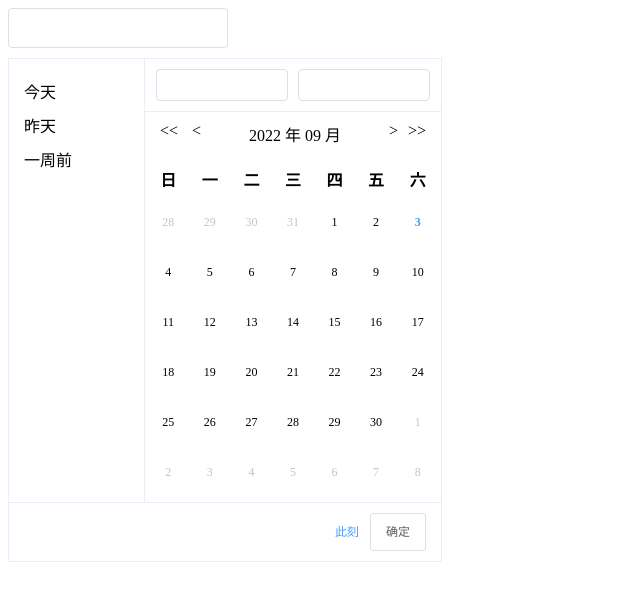
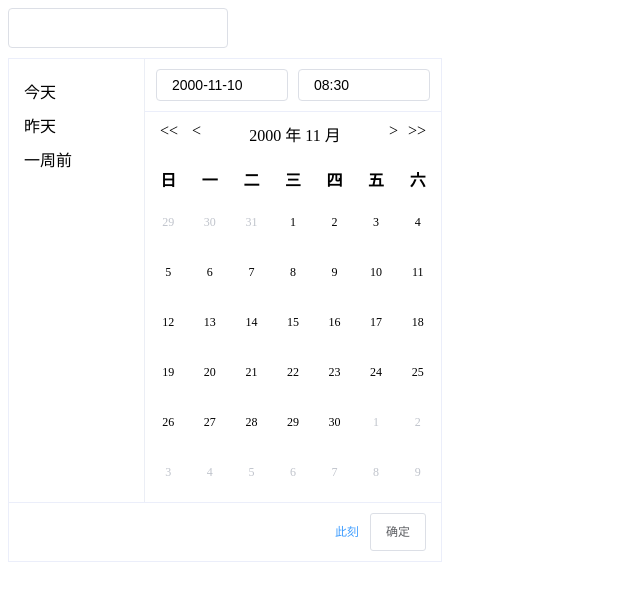
Before and after one commit to register2019/calendar, a Vue app: page / in a window 1280 px wide. Both pictures are taken after a click on the element 118 px from the left and 28 px from the top of the page. Shown: the top 600 px of the page, without its empty margins (0-640 px from the left). Built offline with nearby package versions, Linux system fonts and the light colour scheme.

Commit message:
feat: 支持Time类型选择

```diff
--- a/packages/components/Calendar/DateTime/index.vue
+++ b/packages/components/Calendar/DateTime/index.vue
@@ -17,7 +17,12 @@
         />
         <div class="dc-dialog-layout-content">
           <div class="dc-date-time-dialog-input">
-						<PanelInput v-model:date="inputDate" v-model:time="inputTime" />
+            <PanelInput
+              v-bind="$attrs"
+              v-model:date="inputDate"
+              v-model:time="inputTime"
+              :timeType="props.timeType"
+            />
           </div>
           <div class="dc-date-time-dialog-header">
             <div class="dc-date-time-dialog-header-before">
@@ -101,15 +106,7 @@ import {
   useElementBounding,
   useWindowSize,
 } from "@vueuse/core";
-import {
-	ref,
-	reactive,
-	watch,
-	onMounted,
-	computed,
-	CSSProperties,
-	nextTick,
-} from "vue";
+import { ref, computed, CSSProperties } from "vue";
 import {
   dateTimeYear,
   dateToTimeStamp,
@@ -125,7 +122,6 @@ import DefaultButton from "../../Button/index.vue";
 import { PickerOptions, DATETIMEMONTH, CASECONVERSION } from "../constants";
 import PanelSider from "../Components/panelSider.vue";
 import PanelMonthAndYear from "../Components/panelMonthAndYear.vue";
-import { log } from "console";
 
 const DateTimeRef = ref();
 const isShowPanel = ref(false);
@@ -139,9 +135,12 @@ const dynamicPanelWidth = ref<CSSProperties>({
 
 type Props = {
   pickerOptions?: PickerOptions[];
+  modelValue?: Date;
+  timeType?: string;
 };
 
 const props = defineProps<Props>();
+
 const emit = defineEmits(["onClick"]);
 const nearlyADecade = ref(dateTimeYear());
 const dateTimeInputRef = ref();
@@ -306,6 +305,18 @@ const submitBtn = () => {
   panelType.value = "day";
   isShowPanel.value = false;
 };
+if (props.modelValue) {
+  const { year, month, day, hour, minu, seco } = getTimeUtils(props.modelValue);
+  inputDate.value = year + "-" + month + "-" + day;
+  if (props.timeType === "Select") {
+    inputTime.value = hour + ":" + minu;
+  } else {
+    inputTime.value = hour + ":" + minu + ":" + seco;
+  }
+
+  currYear.value = year;
+  currMonth.value = Number(month);
+}
 
 getTableData(currYear.value, currMonth.value);
 </script>
--- a/src/App.vue
+++ b/src/App.vue
@@ -1,8 +1,11 @@
 <template>
   <div>
     <DefaultCalendar
+      v-model="defaultValue"
+      timeType="Select"
       type="DateTime"
       :picker-options="pickerOptions"
+      :selectOptions="selectOptions"
       @onClick="getSelectedTime"
     />
   </div>
@@ -10,6 +13,7 @@
 
 <script lang="ts" setup>
 import { ref, reactive, watch, computed } from "vue";
+const defaultValue = ref(new Date(2000, 10, 10, 8, 30));
 const pickerOptions = [
   {
     text: "今天",
@@ -24,6 +28,11 @@ const pickerOptions = [
     value: () => new Date().getTime() - 3600 * 1000 * 24 * 7,
   },
 ];
+const selectOptions = {
+  start: "08:00",
+  step: "00:15",
+  end: "18:30",
+};
 const getSelectedTime = (val: number) => {
   console.log(val);
 };
```
Lines whose indentation alone changed are shown as unchanged.
